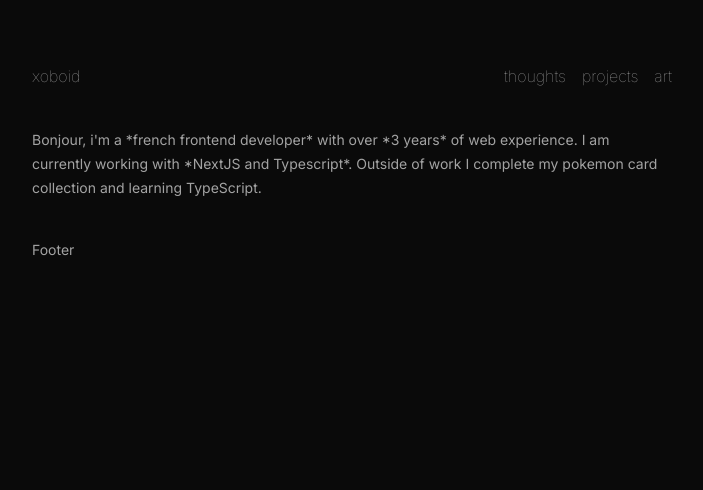
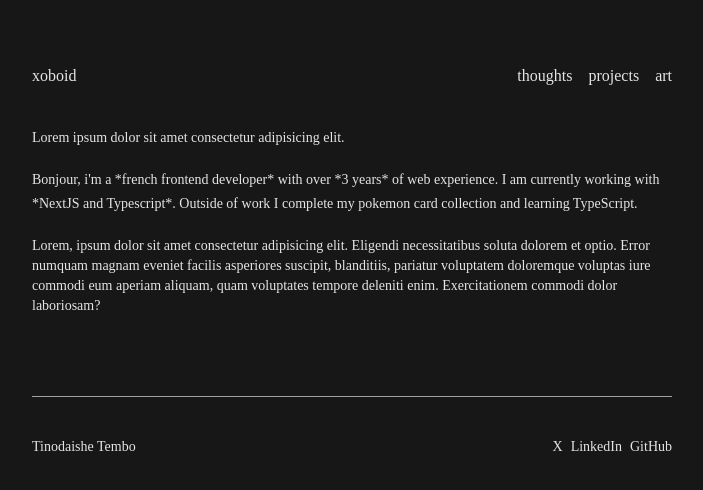
Before and after one commit to x0bd/void, an Astro site: page / in a window 1280 px wide. Shown: the whole page, without its empty margins (288-991 px from the left). Built offline with nearby package versions, Linux system fonts and the light colour scheme; Astro itself is replaced by a stand-in of ours.

Commit message:
seo optimizations and stuff

```diff
--- /dev/null
+++ b/src/components/Footer.astro
@@ -0,0 +1,14 @@
+---
+---
+
+<footer class="flex flex-col gap-10">
+    <div class="bg-neutral-400  w-full h-[1px] "></div>
+    <div class="flex justify-between items-center">
+        <h1>Tinodaishe Tembo</h1>
+        <div class="flex justify-evenly gap-2">
+            <p>X</p>
+            <p>LinkedIn</p>
+            <p>GitHub</p>
+        </div>
+    </div>
+</footer>
--- a/src/components/seo/SEOTags.astro
+++ b/src/components/seo/SEOTags.astro
@@ -7,9 +7,9 @@ type Props = HeadTags;
 
 const { title, description, noindex, og } = Astro.props;
 
-const DEFAULT_TITLE_PAGE = "Astro - Portfolio template";
+const DEFAULT_TITLE_PAGE = "xoboid";
 const DEFAULT_DESCRIPTION_PAGE =
-  "A minimal portfolio template built with Astro and Tailwindcss.";
+  "dreamer | maker | explorer";
 const DEFAULT_URL_SITE = SITE_URL;
 
 const openGraph = {
@@ -43,7 +43,7 @@ const openGraph = {
       },
     }}
     twitter={{
-      creator: "@itsstormzz_",
+      creator: "@xoboid",
     }}
     extend={{
       link: [
@@ -60,7 +60,7 @@ const openGraph = {
         { name: "twitter:card", content: "summary_large_image" },
         { name: "twitter:title", content: openGraph.title },
         { name: "twitter:description", content: openGraph.description },
-        { name: "twitter:site", content: "@itsstormzz_" },
+        { name: "twitter:site", content: "@xoboid" },
       ],
     }}
   />
--- a/src/layouts/Layout.astro
+++ b/src/layouts/Layout.astro
@@ -1,5 +1,6 @@
 ---
 import Header from "../components/Header.astro"
+import Footer from "../components/Footer.astro"
 import BlurCircle from '../components/shared/BlueCircle.astro'
 import theme from "../data/theme"
 import SEOTags from "../components/seo/SEOTags.astro"
@@ -19,18 +20,17 @@ const headTags = Astro.props;
   <SEOTags {...headTags} />
 
   <body
-    class="mx-auto flex min-h-screen max-w-[720px] flex-col gap-4 bg-neutral-950 px-10 py-4 text-sm text-neutral-400 md:gap-10 md:py-16"
+    class="mx-auto flex min-h-screen max-w-[720px] flex-col gap-10 bg-neutral-900 px-10 py-4 text-sm text-neutral-200 md:gap-10 md:py-16"
   >
     <Header />
-
     <!-- <BlurCircle position="top" color={theme.colors.blur.top} />
     <BlurCircle position="bottom" color={theme.colors.blur.bottom} /> -->
     <slot />
     <style is:global>
       html {
-        font-family: "inter";
+        font-family: "Inter Variable";
       }
     </style>
-     <h1>Footer</h1>
+     <Footer />
   </body>
 </html>
--- a/src/pages/index.astro
+++ b/src/pages/index.astro
@@ -4,12 +4,14 @@ import presentation from "../data/presentation";
 ---
 
 <Layout>
-    <main class="flex flex-col gap-10">
+    <main class="flex flex-col mb-10 gap-10">
         <article class="flex flex-col gap-2 md:flex-row-reverse md:justify-end md:gap-12">
-            <div class="flex flex-col gap-8">
+            <div class="flex flex-col gap-5">
+            <h2>Lorem ipsum dolor sit amet consectetur adipisicing elit.</h2>
             <h2 class="w-full leading-6">
                 {presentation.description}
             </h2>
+            <h2>Lorem, ipsum dolor sit amet consectetur adipisicing elit. Eligendi necessitatibus soluta dolorem et optio. Error numquam magnam eveniet facilis asperiores suscipit, blanditiis, pariatur voluptatem doloremque voluptas iure commodi eum aperiam aliquam, quam voluptates tempore deleniti enim. Exercitationem commodi dolor laboriosam?</h2>
             </div>
 
         </article>
```
Also changed, not shown: src/pages/art/index.astro (added), src/pages/posts/index.astro (added), src/pages/projects/index.astro (added).
